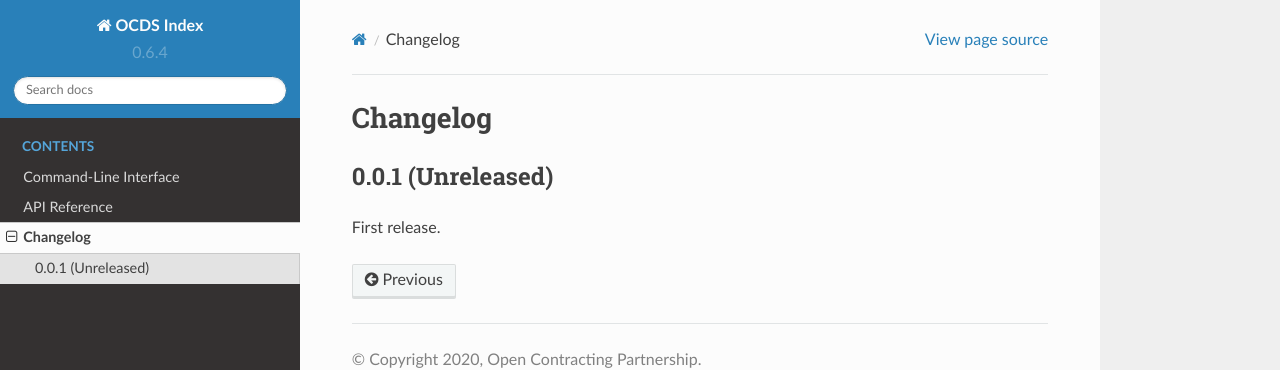
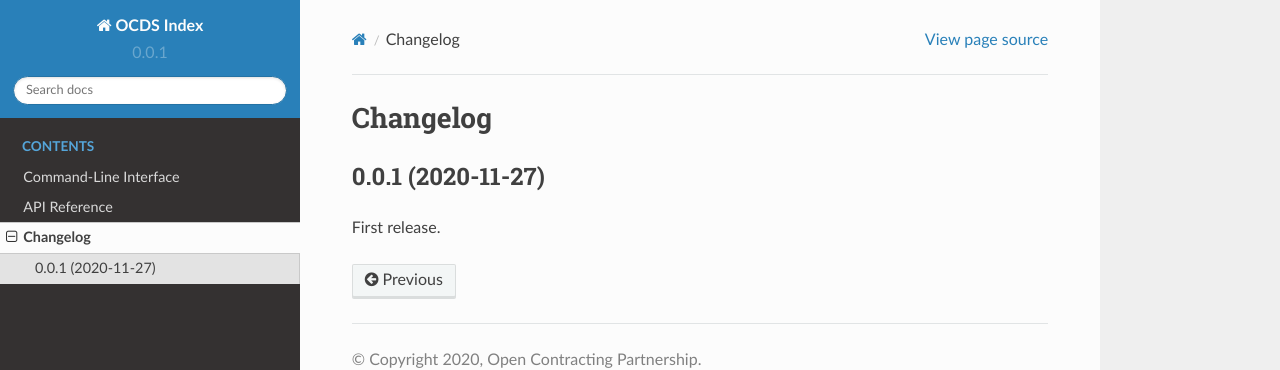
Before and after one commit to open-contracting/ocds-index, a Sphinx documentation site: the page built from docs/changelog.rst, in a window 1280 px wide. Shown: the top 370 px of the page. Built offline with Sphinx 7.4.7 and the Read the Docs theme 2.0.0, drawn with Linux system fonts in a browser that asks for light colours.

Commit message:
release: Set date in changelog. Update version in conf.py. Update MANIFEST.

```diff
--- a/docs/changelog.rst
+++ b/docs/changelog.rst
@@ -1,7 +1,7 @@
 Changelog
 =========
 
-0.0.1 (Unreleased)
+0.0.1 (2020-11-27)
 ~~~~~~~~~~~~~~~~~~
 
 First release.
--- a/docs/conf.py
+++ b/docs/conf.py
@@ -26,7 +26,7 @@ copyright = "2020, Open Contracting Partnership"
 author = "Open Contracting Partnership"
 
 # The short X.Y version
-version = "0.6.4"
+version = "0.0.1"
 # The full version, including alpha/beta/rc tags
 release = version
 
```
Also changed, not shown: 1 other file.
